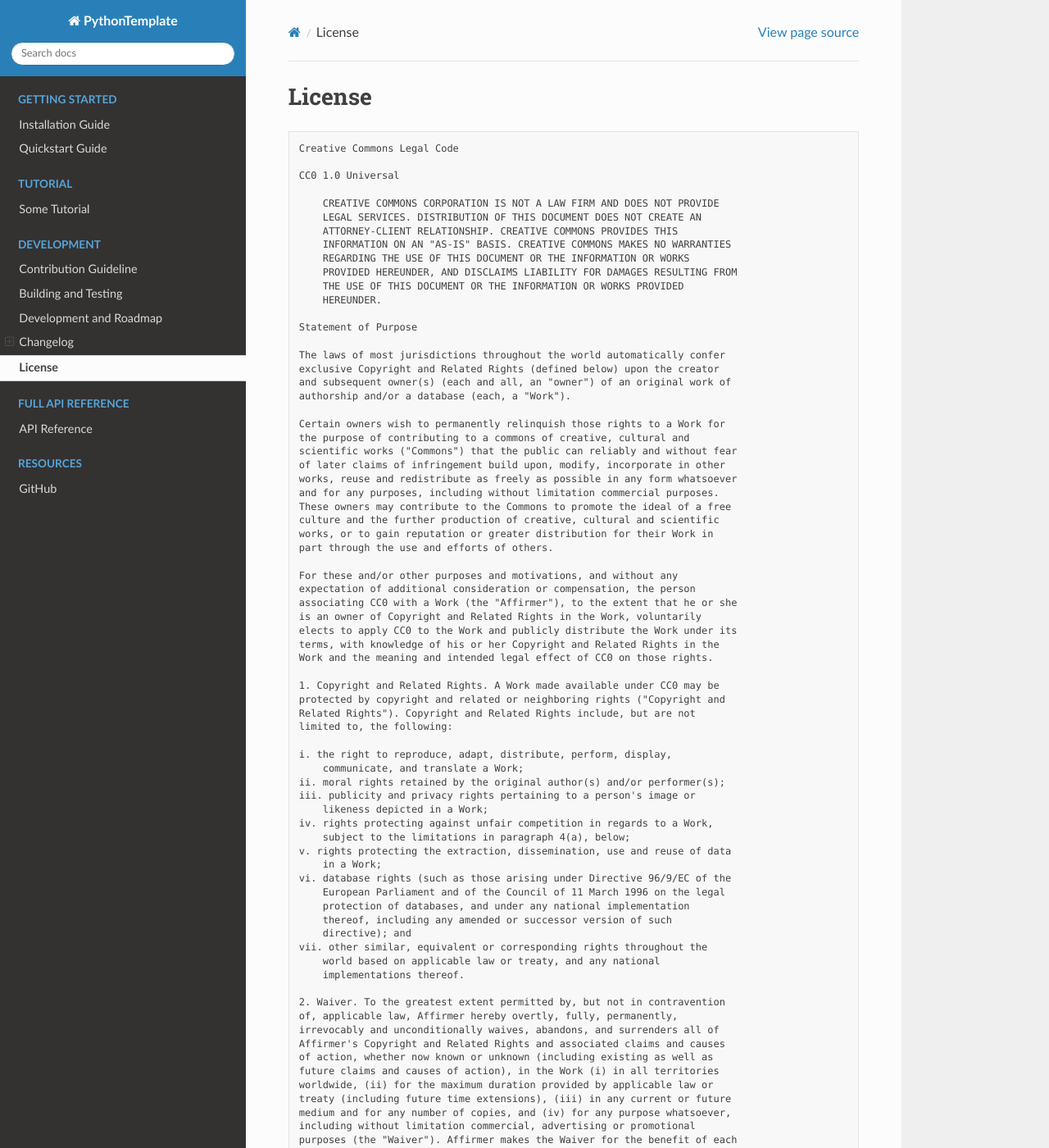
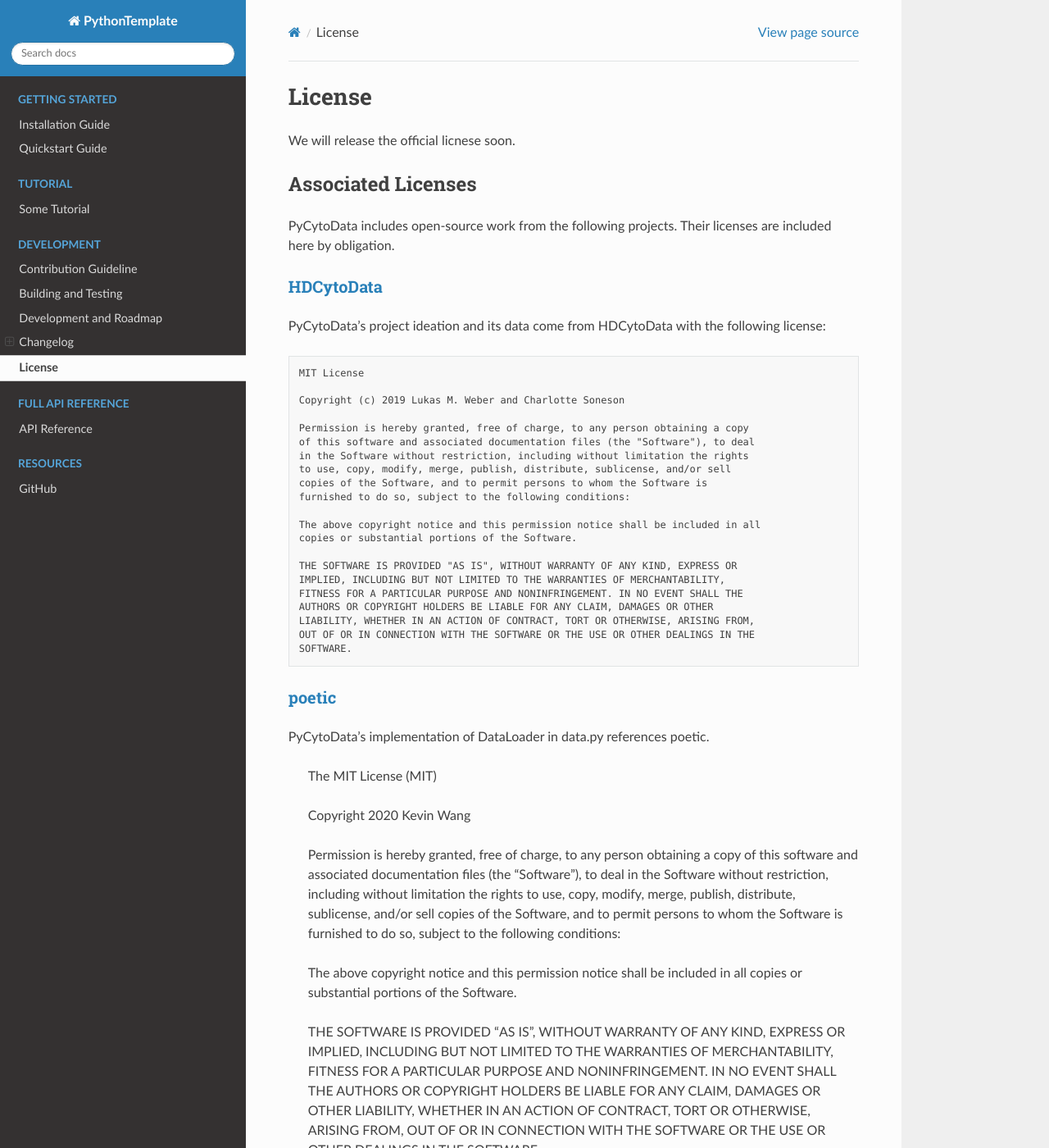
Before and after one commit to kevin931/PyCytoData, a Sphinx documentation site: the page built from docs/source/license.rst, in a window 1280 px wide and 1400 px high. Shown: the whole window at 82% size. Built offline with Sphinx 7.4.7 and the Read the Docs theme 2.0.0, drawn with Linux system fonts in a browser that asks for light colours; some of the changed text lies outside the part shown.

Commit message:
Update license.

```diff
--- a/docs/source/license.rst
+++ b/docs/source/license.rst
@@ -2,126 +2,68 @@
 License
 ##############
 
+We will release the official licnese soon.
+
+********************
+Associated Licenses
+********************
+
+PyCytoData includes open-source work from the following projects. Their licenses
+are included here by obligation.
+
+`HDCytoData <https://github.com/lmweber/HDCytoData>`_
+------------------------------------------------------
+
+PyCytoData's project ideation and its data come from HDCytoData with the following license:
+
 .. code-block:: text
 
-    Creative Commons Legal Code
+    MIT License
 
-    CC0 1.0 Universal
+    Copyright (c) 2019 Lukas M. Weber and Charlotte Soneson
 
-        CREATIVE COMMONS CORPORATION IS NOT A LAW FIRM AND DOES NOT PROVIDE
-        LEGAL SERVICES. DISTRIBUTION OF THIS DOCUMENT DOES NOT CREATE AN
-        ATTORNEY-CLIENT RELATIONSHIP. CREATIVE COMMONS PROVIDES THIS
-        INFORMATION ON AN "AS-IS" BASIS. CREATIVE COMMONS MAKES NO WARRANTIES
-        REGARDING THE USE OF THIS DOCUMENT OR THE INFORMATION OR WORKS
-        PROVIDED HEREUNDER, AND DISCLAIMS LIABILITY FOR DAMAGES RESULTING FROM
-        THE USE OF THIS DOCUMENT OR THE INFORMATION OR WORKS PROVIDED
-        HEREUNDER.
+    Permission is hereby granted, free of charge, to any person obtaining a copy
+    of this software and associated documentation files (the "Software"), to deal
+    in the Software without restriction, including without limitation the rights
+    to use, copy, modify, merge, publish, distribute, sublicense, and/or sell
+    copies of the Software, and to permit persons to whom the Software is
+    furnished to do so, subject to the following conditions:
 
-    Statement of Purpose
+    The above copyright notice and this permission notice shall be included in all
+    copies or substantial portions of the Software.
 
-    The laws of most jurisdictions throughout the world automatically confer
-    exclusive Copyright and Related Rights (defined below) upon the creator
-    and subsequent owner(s) (each and all, an "owner") of an original work of
-    authorship and/or a database (each, a "Work").
+    THE SOFTWARE IS PROVIDED "AS IS", WITHOUT WARRANTY OF ANY KIND, EXPRESS OR
+    IMPLIED, INCLUDING BUT NOT LIMITED TO THE WARRANTIES OF MERCHANTABILITY,
+    FITNESS FOR A PARTICULAR PURPOSE AND NONINFRINGEMENT. IN NO EVENT SHALL THE
+    AUTHORS OR COPYRIGHT HOLDERS BE LIABLE FOR ANY CLAIM, DAMAGES OR OTHER
+    LIABILITY, WHETHER IN AN ACTION OF CONTRACT, TORT OR OTHERWISE, ARISING FROM,
+    OUT OF OR IN CONNECTION WITH THE SOFTWARE OR THE USE OR OTHER DEALINGS IN THE
+    SOFTWARE.
 
-    Certain owners wish to permanently relinquish those rights to a Work for
-    the purpose of contributing to a commons of creative, cultural and
-    scientific works ("Commons") that the public can reliably and without fear
-    of later claims of infringement build upon, modify, incorporate in other
-    works, reuse and redistribute as freely as possible in any form whatsoever
-    and for any purposes, including without limitation commercial purposes.
-    These owners may contribute to the Commons to promote the ideal of a free
-    culture and the further production of creative, cultural and scientific
-    works, or to gain reputation or greater distribution for their Work in
-    part through the use and efforts of others.
 
-    For these and/or other purposes and motivations, and without any
-    expectation of additional consideration or compensation, the person
-    associating CC0 with a Work (the "Affirmer"), to the extent that he or she
-    is an owner of Copyright and Related Rights in the Work, voluntarily
-    elects to apply CC0 to the Work and publicly distribute the Work under its
-    terms, with knowledge of his or her Copyright and Related Rights in the
-    Work and the meaning and intended legal effect of CC0 on those rights.
+`poetic <https://github.com/kevin931/poetic>`_
+-------------------------------------------------
 
-    1. Copyright and Related Rights. A Work made available under CC0 may be
-    protected by copyright and related or neighboring rights ("Copyright and
-    Related Rights"). Copyright and Related Rights include, but are not
-    limited to, the following:
+PyCytoData's implementation of DataLoader in data.py references poetic.
 
-    i. the right to reproduce, adapt, distribute, perform, display,
-        communicate, and translate a Work;
-    ii. moral rights retained by the original author(s) and/or performer(s);
-    iii. publicity and privacy rights pertaining to a person's image or
-        likeness depicted in a Work;
-    iv. rights protecting against unfair competition in regards to a Work,
-        subject to the limitations in paragraph 4(a), below;
-    v. rights protecting the extraction, dissemination, use and reuse of data
-        in a Work;
-    vi. database rights (such as those arising under Directive 96/9/EC of the
-        European Parliament and of the Council of 11 March 1996 on the legal
-        protection of databases, and under any national implementation
-        thereof, including any amended or successor version of such
-        directive); and
-    vii. other similar, equivalent or corresponding rights throughout the
-        world based on applicable law or treaty, and any national
-        implementations thereof.
+    The MIT License (MIT)
 
-    2. Waiver. To the greatest extent permitted by, but not in contravention
-    of, applicable law, Affirmer hereby overtly, fully, permanently,
-    irrevocably and unconditionally waives, abandons, and surrenders all of
-    Affirmer's Copyright and Related Rights and associated claims and causes
-    of action, whether now known or unknown (including existing as well as
-    future claims and causes of action), in the Work (i) in all territories
-    worldwide, (ii) for the maximum duration provided by applicable law or
-    treaty (including future time extensions), (iii) in any current or future
-    medium and for any number of copies, and (iv) for any purpose whatsoever,
-    including without limitation commercial, advertising or promotional
-    purposes (the "Waiver"). Affirmer makes the Waiver for the benefit of each
-    member of the public at large and to the detriment of Affirmer's heirs and
-    successors, fully intending that such Waiver shall not be subject to
-    revocation, rescission, cancellation, termination, or any other legal or
-    equitable action to disrupt the quiet enjoyment of the Work by the public
-    as contemplated by Affirmer's express Statement of Purpose.
+    Copyright 2020 Kevin Wang
 
-    3. Public License Fallback. Should any part of the Waiver for any reason
-    be judged legally invalid or ineffective under applicable law, then the
-    Waiver shall be preserved to the maximum extent permitted taking into
-    account Affirmer's express Statement of Purpose. In addition, to the
-    extent the Waiver is so judged Affirmer hereby grants to each affected
-    person a royalty-free, non transferable, non sublicensable, non exclusive,
-    irrevocable and unconditional license to exercise Affirmer's Copyright and
-    Related Rights in the Work (i) in all territories worldwide, (ii) for the
-    maximum duration provided by applicable law or treaty (including future
-    time extensions), (iii) in any current or future medium and for any number
-    of copies, and (iv) for any purpose whatsoever, including without
-    limitation commercial, advertising or promotional purposes (the
-    "License"). The License shall be deemed effective as of the date CC0 was
-    applied by Affirmer to the Work. Should any part of the License for any
-    reason be judged legally invalid or ineffective under applicable law, such
-    partial invalidity or ineffectiveness shall not invalidate the remainder
-    of the License, and in such case Affirmer hereby affirms that he or she
-    will not (i) exercise any of his or her remaining Copyright and Related
-    Rights in the Work or (ii) assert any associated claims and causes of
-    action with respect to the Work, in either case contrary to Affirmer's
-    express Statement of Purpose.
+    Permission is hereby granted, free of charge, to any person obtaining a
+    copy of this software and associated documentation files (the "Software"),
+    to deal in the Software without restriction, including without limitation
+    the rights to use, copy, modify, merge, publish, distribute, sublicense,
+    and/or sell copies of the Software, and to permit persons to whom the
+    Software is furnished to do so, subject to the following conditions:
 
-    4. Limitations and Disclaimers.
+    The above copyright notice and this permission notice shall be included
+    in all copies or substantial portions of the Software.
 
-    a. No trademark or patent rights held by Affirmer are waived, abandoned,
-        surrendered, licensed or otherwise affected by this document.
-    b. Affirmer offers the Work as-is and makes no representations or
-        warranties of any kind concerning the Work, express, implied,
-        statutory or otherwise, including without limitation warranties of
-        title, merchantability, fitness for a particular purpose, non
-        infringement, or the absence of latent or other defects, accuracy, or
-        the present or absence of errors, whether or not discoverable, all to
-        the greatest extent permissible under applicable law.
-    c. Affirmer disclaims responsibility for clearing rights of other persons
-        that may apply to the Work or any use thereof, including without
-        limitation any person's Copyright and Related Rights in the Work.
-        Further, Affirmer disclaims responsibility for obtaining any necessary
-        consents, permissions or other rights required for any use of the
-        Work.
-    d. Affirmer understands and acknowledges that Creative Commons is not a
-        party to this document and has no duty or obligation with respect to
-        this CC0 or use of the Work.
+    THE SOFTWARE IS PROVIDED "AS IS", WITHOUT WARRANTY OF ANY KIND, EXPRESS
+    OR IMPLIED, INCLUDING BUT NOT LIMITED TO THE WARRANTIES OF MERCHANTABILITY,
+    FITNESS FOR A PARTICULAR PURPOSE AND NONINFRINGEMENT. IN NO EVENT SHALL THE
+    AUTHORS OR COPYRIGHT HOLDERS BE LIABLE FOR ANY CLAIM, DAMAGES OR OTHER
+    LIABILITY, WHETHER IN AN ACTION OF CONTRACT, TORT OR OTHERWISE, ARISING
+    FROM, OUT OF OR IN CONNECTION WITH THE SOFTWARE OR THE USE OR OTHER
+    DEALINGS IN THE SOFTWARE.
```
